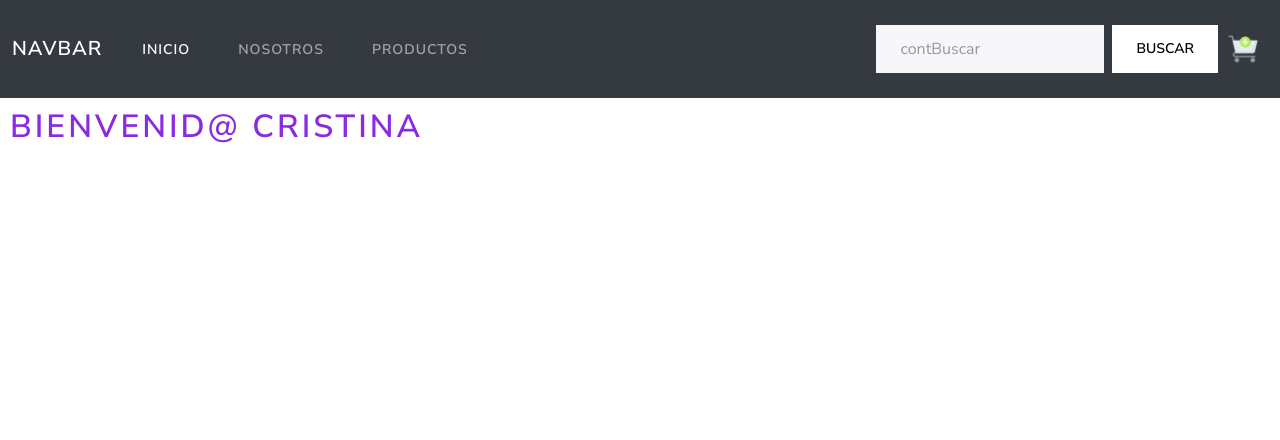
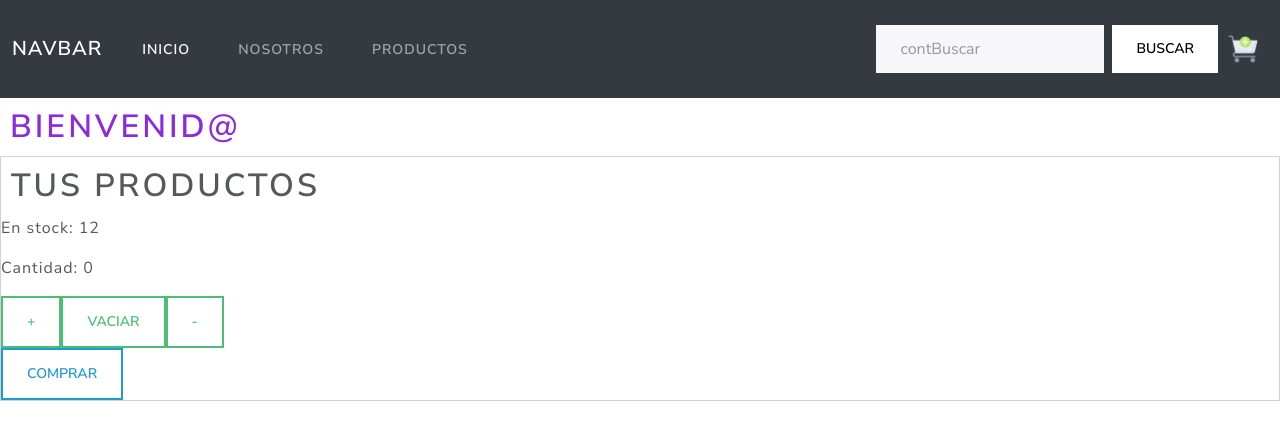
Before and after one commit to srita-m/Desafios, a React (Create React App) app in the folder app-react/: page / in a window 1280 px wide. Shown: the top 440 px of the page. Built offline with nearby package versions, Linux system fonts and the light colour scheme.

Commit message:
Four commit

```diff
--- a/app-react/src/components/App.jsx
+++ b/app-react/src/components/App.jsx
@@ -7,7 +7,7 @@ function App() {
   return (
     <>
     <NavBar/>
-    <ItemListContainer nombre="Cristina"/>
+    <ItemListContainer/>
     </>
   );
 }
--- /dev/null
+++ b/app-react/src/components/Counter.css
@@ -0,0 +1,4 @@
+.card bg-secondary mb-3{
+    max-width: 20rem;
+
+}
--- /dev/null
+++ b/app-react/src/components/Counter.jsx
@@ -0,0 +1,45 @@
+import {React, useState} from 'react'
+import './Counter.css';
+
+const Counter = ({stock, agregar}) => {
+    const [count, setCount] = useState(0);
+
+        function sumar() {
+            if (count < stock){
+            setCount(count + 1)
+        }
+    }
+
+        function restar() {
+            if (count > 1){
+            setCount(count - 1)
+            }
+        }
+
+        function vaciar(){
+            setCount(0)
+        }
+
+    return (
+        <div>
+            <div className='card bg-secondary mb-3'>
+                <h1>Tus productos</h1>
+                <p>En stock: {stock}</p>
+                <p>Cantidad: {count}</p>
+
+
+            <div>
+                <button className='btn btn-outline-success' onClick={sumar}> + </button>
+                <button className='btn btn-outline-success' onClick={vaciar}> Vaciar </button>
+                <button className='btn btn-outline-success' onClick={restar}> - </button>
+            </div>
+            <div>
+                <button className='btn btn-outline-info' onClick={() => agregar(count)}>Comprar</button>
+            </div>
+            </div>
+
+        </div>
+    )
+}
+
+export default Counter;
--- a/app-react/src/components/ItemListContainer.jsx
+++ b/app-react/src/components/ItemListContainer.jsx
@@ -1,11 +1,18 @@
 import './ItemListContainer.css';
 import React from 'react';
+import Counter from './Counter';
 
-const ItemListContainer = ({nombre}) => {
+const ItemListContainer = () => {
+    function agregar(count) {
+        console.log(`Usted tiene ${count} productos`)
+    }
 
     return (
-   <h1>Bienvenid@ {nombre}</h1>
-    );
+   <div>
+    <h1>Bienvenid@</h1>
+    <Counter stock={12} agregar={agregar}/>
+   </div>
+    )
 }
 
-export default ItemListContainer;
+export default ItemListContainer
```
